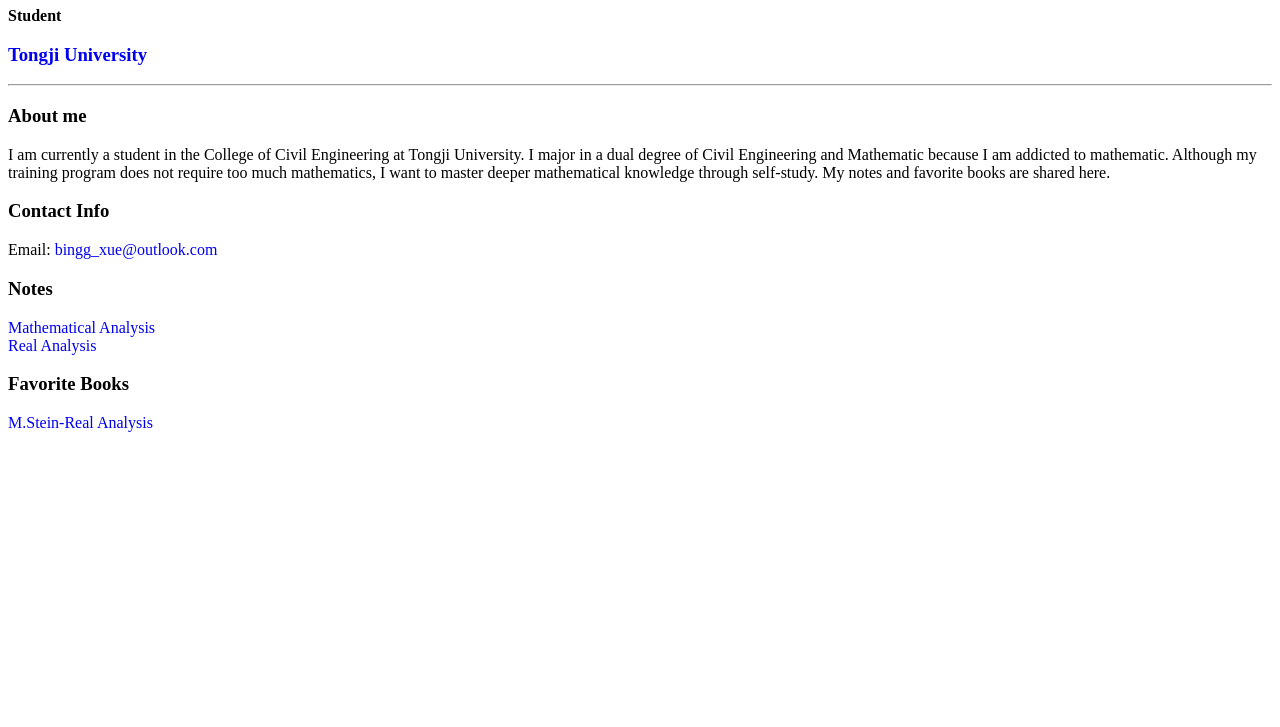
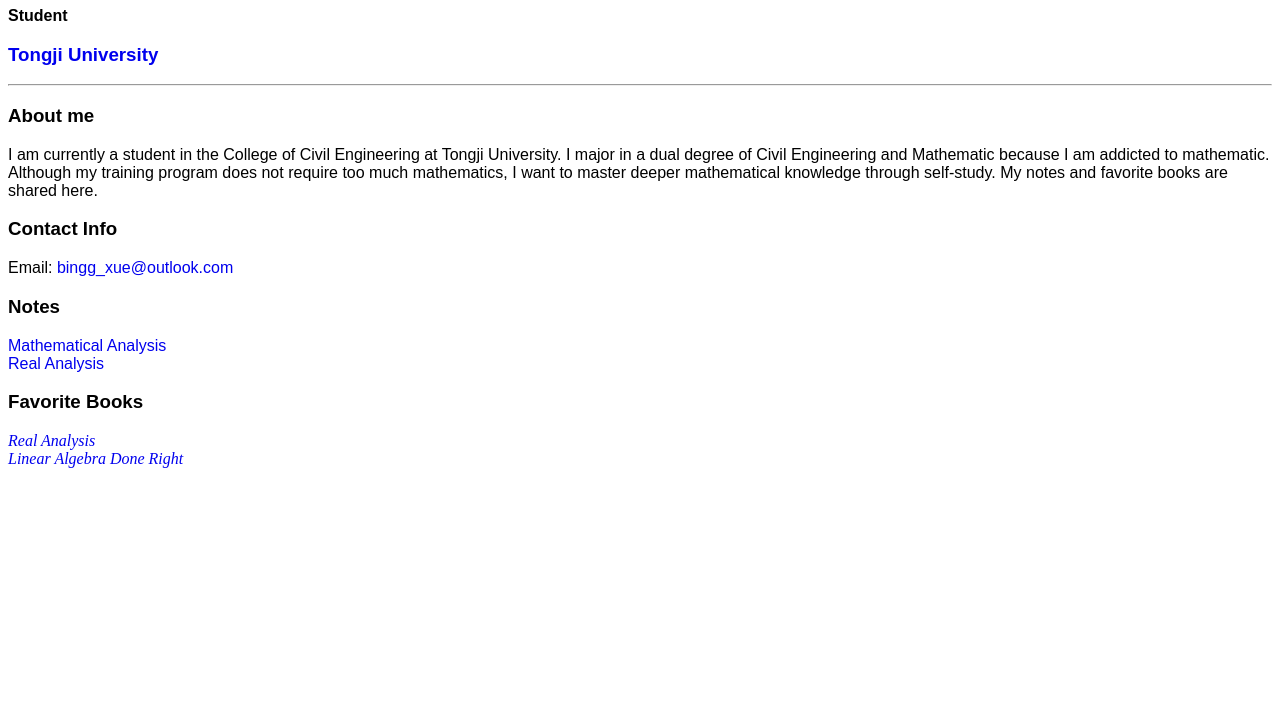
Before and after one commit to binggxue/binggxue.github.io, a plain HTML site: page index.html in a window 1280 px wide. Shown: the part 73-800 px from the top of the page. Drawn offline with Linux system fonts and the light colour scheme.

Commit message:
Add files via upload

```diff
--- a/index.html
+++ b/index.html
@@ -1,10 +1,21 @@
 <!DOCTYPE html>
 <html>
+
 <head>
 <meta charset="utf-8">
 <title>Bing Xue's Homepage</title>
 <link rel="icon" href="infty.png"sizes="16x16">
+<style>
+    *{
+        font-family: Arial, Helvetica, sans-serif;
+    }
+    .book{
+        font-family: 'Times New Roman', Times, serif;
+        font-style: italic;
+    }
+</style>
 </head>
+
 <body>
 
 <h1>Bing Xue</h1>
@@ -16,12 +27,22 @@
 <h3>About me</h3>
 <p>I am currently a student in the College of Civil Engineering at Tongji University. I major in a dual degree of Civil Engineering and Mathematic because I am addicted to mathematic. Although my training program does not require too much mathematics, I want to master deeper mathematical knowledge through self-study. My notes and favorite books are shared here.
 </p>
+
 <h3>Contact Info</h3>
+
 <p>Email: <a href="mailto:bingg_xue@outlook.com"style="text-decoration:none;">bingg_xue@outlook.com</a></p>
+
 <h3>Notes</h3>
+
 <a href="Notes/Mathematical Analysis.pdf"style="text-decoration:none;">Mathematical Analysis</a><br/>
 <a href="Notes/Real Analysis.pdf"style="text-decoration:none;">Real Analysis</a>
+
 <h3>Favorite Books</h3>
-<a href="Books/M.Stein-Real Analysis.pdf"style="text-decoration:none;">M.Stein-Real Analysis</a>
+
+<a href="Books/M.Stein-Real Analysis.pdf"style="text-decoration:none;" class="book">Real Analysis </a>
+<br>
+<a href="https://linear.axler.net/LADR4e.pdf"style="text-decoration:none" class="book">Linear Algebra Done Right</a>
+
+
 </body>
 </html>
```
